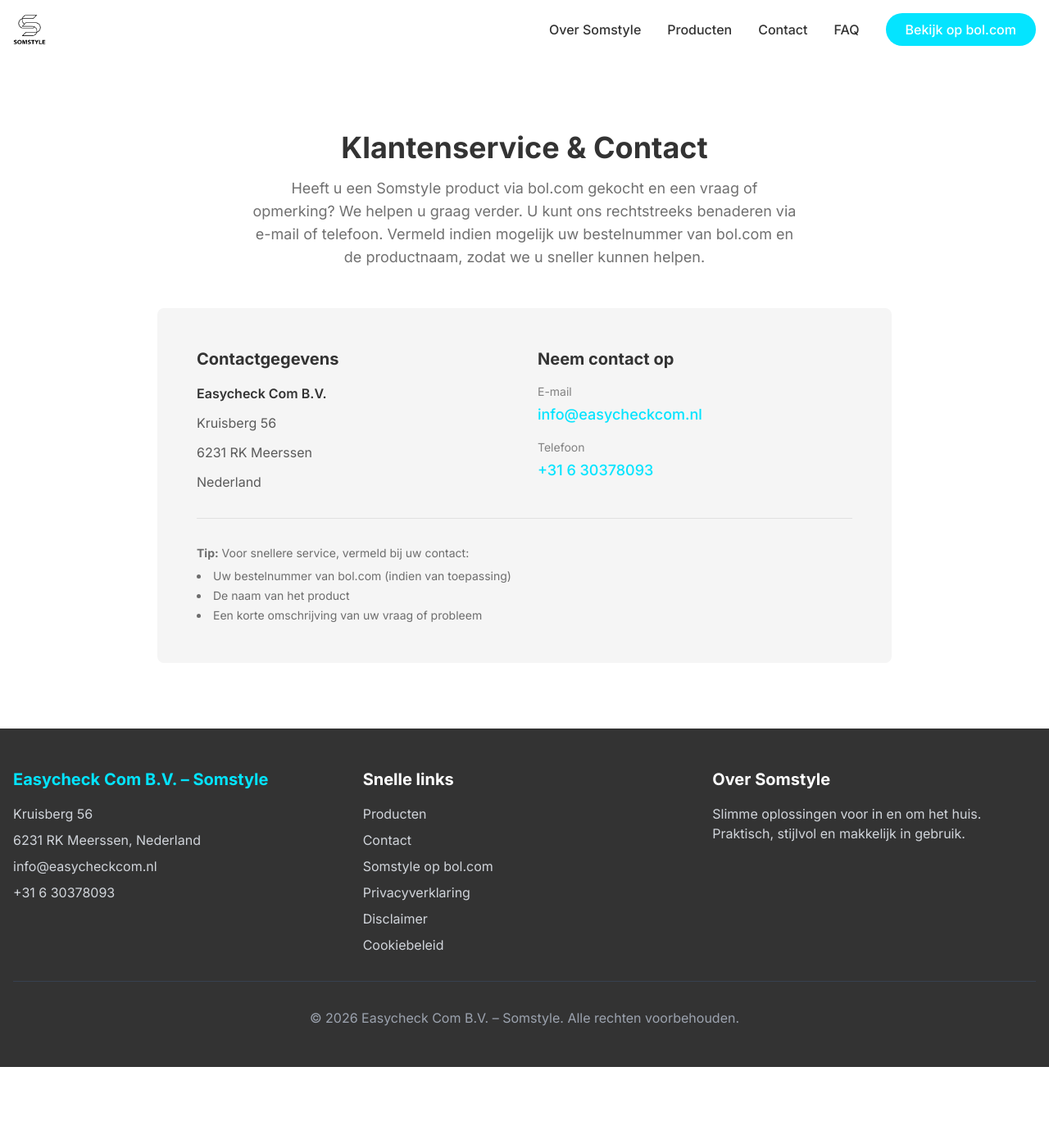
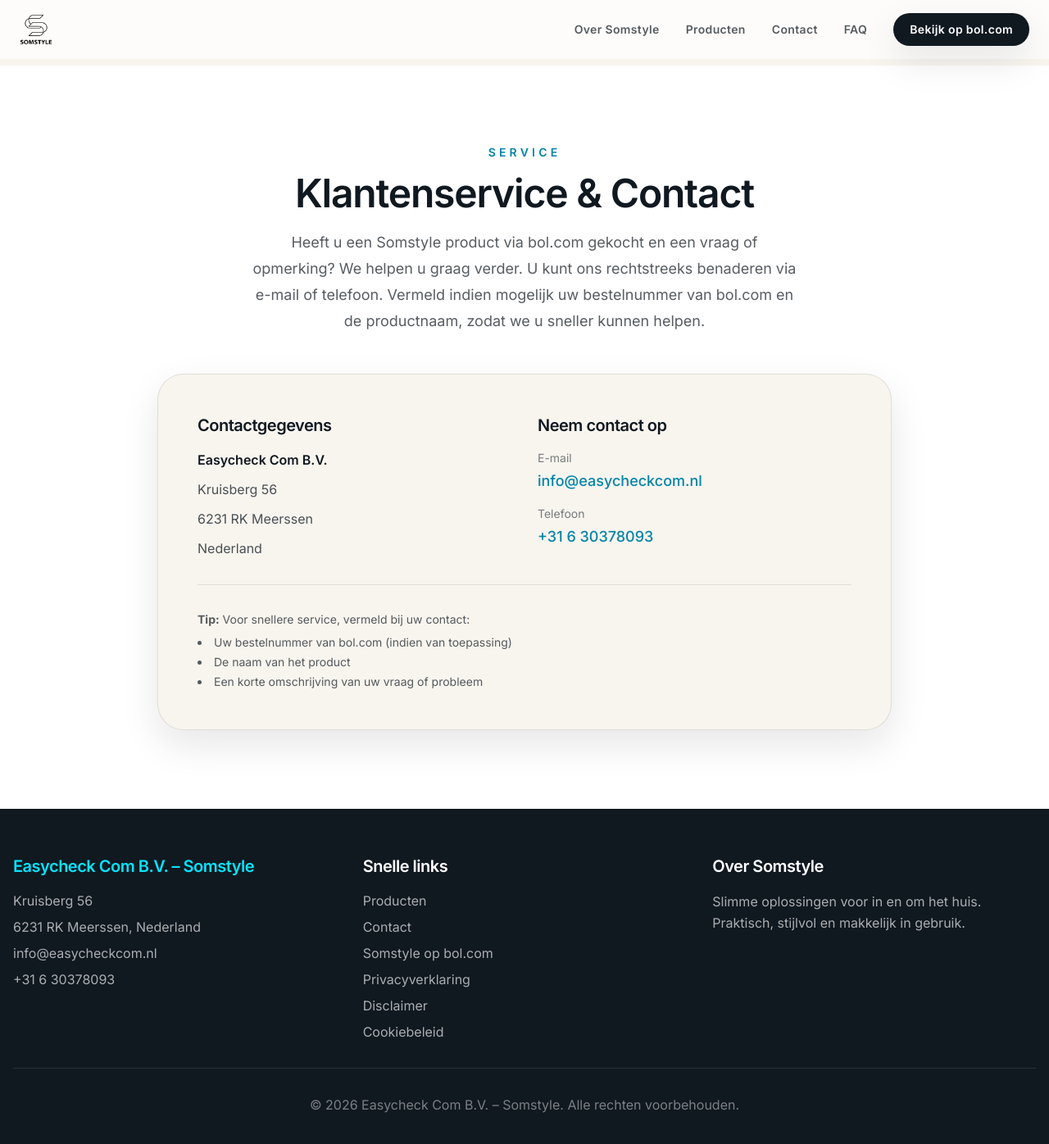
Before and after one commit to habtiaet/Somstyle_website, a Next.js app: page /contact in a window 1280 px wide. Shown: the top 1396 px of the page at 82% size. Before the commit the page ends 1302 px from the top, so only its background shows below. Built offline with nearby package versions, Linux system fonts and the light colour scheme.

Commit message:
Polish website visual design
Co-authored-by: Luc Scheepers <habtiaet@users.noreply.github.com>

```diff
--- a/app/globals.css
+++ b/app/globals.css
@@ -11,5 +11,10 @@ html {
 }
 
 body {
-  @apply text-somstyle-gray-dark bg-white;
+  @apply bg-somstyle-cream text-somstyle-ink;
+  text-rendering: optimizeLegibility;
 }
+
+::selection {
+  @apply bg-somstyle-blue/30 text-somstyle-ink;
+}
--- a/components/Contact.tsx
+++ b/components/Contact.tsx
@@ -2,25 +2,28 @@ import React from 'react';
 
 export default function Contact() {
   return (
-    <section id="contact" className="py-20 bg-white">
+    <section id="contact" className="py-24 bg-white">
       <div className="container mx-auto px-4">
         <div className="max-w-4xl mx-auto">
-          <h2 className="text-3xl md:text-4xl font-bold text-somstyle-gray-dark mb-4 text-center">
+          <p className="mb-4 text-center text-sm font-semibold uppercase tracking-[0.3em] text-somstyle-blue-deep">
+            Service
+          </p>
+          <h2 className="text-3xl md:text-5xl font-semibold tracking-tight text-somstyle-ink mb-5 text-center">
             Klantenservice & Contact
           </h2>
 
-          <p className="text-lg text-somstyle-gray-dark/70 mb-12 text-center max-w-2xl mx-auto">
+          <p className="text-lg leading-8 text-somstyle-ink/70 mb-12 text-center max-w-2xl mx-auto">
             Heeft u een Somstyle product via bol.com gekocht en een vraag of opmerking? We helpen u graag verder. U kunt ons rechtstreeks benaderen via e-mail of telefoon. Vermeld indien mogelijk uw bestelnummer van bol.com en de productnaam, zodat we u sneller kunnen helpen.
           </p>
 
-          <div className="bg-somstyle-gray-light rounded-lg p-6 md:p-12">
+          <div className="rounded-[2rem] border border-somstyle-ink/10 bg-somstyle-cream p-6 shadow-premium-soft md:p-12">
             <div className="grid grid-cols-1 md:grid-cols-2 gap-6 md:gap-8">
               <div>
-                <h3 className="text-xl font-bold text-somstyle-gray-dark mb-4">
+                <h3 className="text-xl font-semibold tracking-tight text-somstyle-ink mb-4">
                   Contactgegevens
                 </h3>
-                <div className="space-y-3 text-somstyle-gray-dark/80">
-                  <p className="font-semibold text-somstyle-gray-dark">
+                <div className="space-y-3 text-somstyle-ink/75">
+                  <p className="font-semibold text-somstyle-ink">
                     Easycheck Com B.V.
                   </p>
                   <p>Kruisberg 56</p>
@@ -30,24 +33,24 @@ export default function Contact() {
               </div>
 
               <div>
-                <h3 className="text-xl font-bold text-somstyle-gray-dark mb-4">
+                <h3 className="text-xl font-semibold tracking-tight text-somstyle-ink mb-4">
                   Neem contact op
                 </h3>
                 <div className="space-y-4">
                   <div>
-                    <p className="text-sm text-somstyle-gray-dark/60 mb-1">E-mail</p>
+                    <p className="text-sm text-somstyle-ink/55 mb-1">E-mail</p>
                     <a
                       href="mailto:info@easycheckcom.nl"
-                      className="text-somstyle-blue hover:underline font-medium text-lg"
+                      className="text-somstyle-blue-deep hover:text-somstyle-ink font-medium text-lg transition-colors"
                     >
                       info@easycheckcom.nl
                     </a>
                   </div>
                   <div>
-                    <p className="text-sm text-somstyle-gray-dark/60 mb-1">Telefoon</p>
+                    <p className="text-sm text-somstyle-ink/55 mb-1">Telefoon</p>
                     <a
                       href="tel:+31630378093"
-                      className="text-somstyle-blue hover:underline font-medium text-lg"
+                      className="text-somstyle-blue-deep hover:text-somstyle-ink font-medium text-lg transition-colors"
                     >
                       +31 6 30378093
                     </a>
@@ -56,11 +59,11 @@ export default function Contact() {
               </div>
             </div>
 
-            <div className="mt-8 pt-8 border-t border-somstyle-gray-dark/10">
-              <p className="text-somstyle-gray-dark/70 text-sm">
+            <div className="mt-8 pt-8 border-t border-somstyle-ink/10">
+              <p className="text-somstyle-ink/70 text-sm">
                 <strong>Tip:</strong> Voor snellere service, vermeld bij uw contact:
               </p>
-              <ul className="list-disc list-inside text-somstyle-gray-dark/70 text-sm mt-2 space-y-1">
+              <ul className="list-disc list-inside text-somstyle-ink/70 text-sm mt-2 space-y-1">
                 <li>Uw bestelnummer van bol.com (indien van toepassing)</li>
                 <li>De naam van het product</li>
                 <li>Een korte omschrijving van uw vraag of probleem</li>
--- a/components/FAQ.tsx
+++ b/components/FAQ.tsx
@@ -38,28 +38,35 @@ export default function FAQ() {
   };
 
   return (
-    <section id="faq" className="py-20 bg-somstyle-gray-light">
+    <section id="faq" className="relative overflow-hidden bg-somstyle-cream py-24">
+      <div className="absolute left-0 top-24 h-72 w-72 rounded-full bg-somstyle-blue/10 blur-3xl" />
       <div className="container mx-auto px-4">
         <div className="max-w-3xl mx-auto">
-          <h2 className="text-3xl md:text-4xl font-bold text-somstyle-gray-dark mb-12 text-center">
+          <p className="mb-3 text-center text-xs font-semibold uppercase tracking-[0.35em] text-somstyle-blue-deep">
+            Service
+          </p>
+          <h2 className="text-center text-3xl font-semibold tracking-tight text-somstyle-ink md:text-5xl">
             Veelgestelde vragen
           </h2>
+          <p className="mx-auto mb-12 mt-5 max-w-2xl text-center text-lg leading-relaxed text-somstyle-ink/65">
+            Heldere antwoorden over bestellen, garantie en ondersteuning na aankoop.
+          </p>
 
           <div className="space-y-4">
             {faqItems.map((item, index) => (
               <div
                 key={index}
-                className="bg-white rounded-lg shadow-md overflow-hidden"
+                className="overflow-hidden rounded-[1.5rem] border border-somstyle-ink/10 bg-white/85 shadow-premium-soft backdrop-blur"
               >
                 <button
                   onClick={() => toggleFAQ(index)}
-                  className="w-full px-6 py-4 text-left flex items-center justify-between hover:bg-somstyle-gray-light transition-colors"
+                  className="flex w-full items-center justify-between px-6 py-5 text-left transition-colors hover:bg-somstyle-cream/70"
                 >
-                  <span className="font-semibold text-somstyle-gray-dark pr-4">
+                  <span className="pr-4 font-semibold text-somstyle-ink">
                     {item.question}
                   </span>
                   <span
-                    className={`text-somstyle-blue text-2xl transition-transform flex-shrink-0 ${
+                    className={`flex h-9 w-9 flex-shrink-0 items-center justify-center rounded-full bg-somstyle-blue/15 text-lg text-somstyle-blue-deep transition-transform ${
                       openIndex === index ? 'rotate-180' : ''
                     }`}
                   >
@@ -71,7 +78,7 @@ export default function FAQ() {
                     openIndex === index ? 'max-h-96' : 'max-h-0'
                   }`}
                 >
-                  <div className="px-6 py-4 text-somstyle-gray-dark/80 leading-relaxed">
+                  <div className="px-6 pb-6 pt-1 leading-relaxed text-somstyle-ink/70">
                     {item.answer}
                   </div>
                 </div>
--- a/components/Footer.tsx
+++ b/components/Footer.tsx
@@ -3,21 +3,21 @@ import Link from 'next/link';
 
 export default function Footer() {
   return (
-    <footer className="bg-somstyle-gray-dark text-white py-12">
+    <footer className="bg-somstyle-ink text-white py-14">
       <div className="container mx-auto px-4">
         <div className="grid grid-cols-1 md:grid-cols-3 gap-8 mb-8">
           {/* Company Info */}
           <div>
-            <h3 className="text-xl font-bold text-somstyle-blue mb-4">
+            <h3 className="text-xl font-semibold tracking-tight text-somstyle-blue mb-4">
               Easycheck Com B.V. – Somstyle
             </h3>
-            <p className="text-gray-300 mb-2">
+            <p className="text-white/65 mb-2">
               Kruisberg 56
             </p>
-            <p className="text-gray-300 mb-2">
+            <p className="text-white/65 mb-2">
               6231 RK Meerssen, Nederland
             </p>
-            <p className="text-gray-300 mb-2">
+            <p className="text-white/65 mb-2">
               <a
                 href="mailto:info@easycheckcom.nl"
                 className="hover:text-somstyle-blue transition-colors"
@@ -25,7 +25,7 @@ export default function Footer() {
                 info@easycheckcom.nl
               </a>
             </p>
-            <p className="text-gray-300">
+            <p className="text-white/65">
               <a
                 href="tel:+31630378093"
                 className="hover:text-somstyle-blue transition-colors"
@@ -37,12 +37,12 @@ export default function Footer() {
 
           {/* Quick Links */}
           <div>
-            <h3 className="text-xl font-bold mb-4">Snelle links</h3>
+            <h3 className="text-xl font-semibold tracking-tight mb-4">Snelle links</h3>
             <ul className="space-y-2">
               <li>
                 <Link
                   href="/producten"
-                  className="text-gray-300 hover:text-somstyle-blue transition-colors"
+                  className="text-white/65 hover:text-somstyle-blue transition-colors"
                 >
                   Producten
                 </Link>
@@ -50,7 +50,7 @@ export default function Footer() {
               <li>
                 <Link
                   href="/contact"
-                  className="text-gray-300 hover:text-somstyle-blue transition-colors"
+                  className="text-white/65 hover:text-somstyle-blue transition-colors"
                 >
                   Contact
                 </Link>
@@ -60,7 +60,7 @@ export default function Footer() {
                   href="https://www.bol.com/nl/nl/s/?searchtext=somstyle"
                   target="_blank"
                   rel="noopener noreferrer"
-                  className="text-gray-300 hover:text-somstyle-blue transition-colors"
+                  className="text-white/65 hover:text-somstyle-blue transition-colors"
                 >
                   Somstyle op bol.com
                 </a>
@@ -68,7 +68,7 @@ export default function Footer() {
               <li>
                 <Link
                   href="/privacy"
-                  className="text-gray-300 hover:text-somstyle-blue transition-colors"
+                  className="text-white/65 hover:text-somstyle-blue transition-colors"
                 >
                   Privacyverklaring
                 </Link>
@@ -76,7 +76,7 @@ export default function Footer() {
               <li>
                 <Link
                   href="/disclaimer"
-                  className="text-gray-300 hover:text-somstyle-blue transition-colors"
+                  className="text-white/65 hover:text-somstyle-blue transition-colors"
                 >
                   Disclaimer
                 </Link>
@@ -84,7 +84,7 @@ export default function Footer() {
               <li>
                 <Link
                   href="/cookies"
-                  className="text-gray-300 hover:text-somstyle-blue transition-colors"
+                  className="text-white/65 hover:text-somstyle-blue transition-colors"
                 >
                   Cookiebeleid
                 </Link>
@@ -94,15 +94,15 @@ export default function Footer() {
 
           {/* About */}
           <div>
-            <h3 className="text-xl font-bold mb-4">Over Somstyle</h3>
-            <p className="text-gray-300">
+            <h3 className="text-xl font-semibold tracking-tight mb-4">Over Somstyle</h3>
+            <p className="text-white/65 leading-relaxed">
               Slimme oplossingen voor in en om het huis. Praktisch, stijlvol en
               makkelijk in gebruik.
             </p>
           </div>
         </div>
 
-        <div className="border-t border-gray-700 pt-8 text-center text-gray-400">
+        <div className="border-t border-white/10 pt-8 text-center text-white/45">
           <p>&copy; {new Date().getFullYear()} Easycheck Com B.V. – Somstyle. Alle rechten voorbehouden.</p>
         </div>
       </div>
--- a/components/Header.tsx
+++ b/components/Header.tsx
@@ -48,26 +48,29 @@ export default function Header() {
     { label: 'FAQ', id: 'faq' },
   ];
 
+  const navLinkClass =
+    'text-sm font-semibold tracking-wide text-somstyle-ink/70 transition-colors hover:text-somstyle-blue-deep';
+
   return (
     <header
-      className={`fixed top-0 left-0 right-0 z-50 transition-all duration-300 ${
+      className={`fixed left-0 right-0 top-0 z-50 transition-all duration-300 ${
         isScrolled
-          ? 'bg-white shadow-md'
-          : 'bg-white/95 backdrop-blur-sm'
+          ? 'border-b border-somstyle-ink/10 bg-white/90 shadow-premium-soft backdrop-blur-xl'
+          : 'bg-white/70 backdrop-blur-xl'
       }`}
     >
-      <nav className="container mx-auto px-4 py-4">
+      <nav className="container mx-auto px-4 py-4 md:px-6">
         <div className="flex items-center justify-between">
           <Logo />
 
           {/* Desktop Navigation */}
-          <div className="hidden md:flex items-center space-x-8">
+          <div className="hidden items-center gap-8 md:flex">
             {navLinks.map((link) => (
               link.href ? (
                 <Link
                   key={link.id}
                   href={link.href}
-                  className="text-somstyle-gray-dark hover:text-somstyle-blue transition-colors font-medium"
+                  className={navLinkClass}
                 >
                   {link.label}
                 </Link>
@@ -75,7 +78,7 @@ export default function Header() {
                 <button
                   key={link.id}
                   onClick={() => handleNavClick(link)}
-                  className="text-somstyle-gray-dark hover:text-somstyle-blue transition-colors font-medium"
+                  className={navLinkClass}
                 >
                   {link.label}
                 </button>
@@ -85,7 +88,7 @@ export default function Header() {
               href="https://www.bol.com/nl/nl/s/?searchtext=somstyle"
               target="_blank"
               rel="noopener noreferrer"
-              className="bg-somstyle-blue text-white px-6 py-2 rounded-full hover:bg-opacity-90 transition-all font-medium"
+              className="rounded-full bg-somstyle-ink px-5 py-2.5 text-sm font-semibold tracking-wide text-white shadow-premium-soft transition-all hover:-translate-y-0.5 hover:bg-somstyle-blue-deep"
             >
               Bekijk op bol.com
             </a>
@@ -93,23 +96,23 @@ export default function Header() {
 
           {/* Mobile Menu Button */}
           <button
-            className="md:hidden p-2"
+            className="rounded-full border border-somstyle-ink/10 bg-white/80 p-2 shadow-sm md:hidden"
             onClick={() => setIsMobileMenuOpen(!isMobileMenuOpen)}
             aria-label="Toggle menu"
           >
             <div className="w-6 h-6 flex flex-col justify-center space-y-1.5">
               <span
-                className={`block h-0.5 w-6 bg-somstyle-gray-dark transition-all ${
+                className={`block h-0.5 w-6 bg-somstyle-ink transition-all ${
                   isMobileMenuOpen ? 'rotate-45 translate-y-2' : ''
                 }`}
               />
               <span
-                className={`block h-0.5 w-6 bg-somstyle-gray-dark transition-all ${
+                className={`block h-0.5 w-6 bg-somstyle-ink transition-all ${
                   isMobileMenuOpen ? 'opacity-0' : ''
                 }`}
               />
               <span
-                className={`block h-0.5 w-6 bg-somstyle-gray-dark transition-all ${
+                className={`block h-0.5 w-6 bg-somstyle-ink transition-all ${
                   isMobileMenuOpen ? '-rotate-45 -translate-y-2' : ''
                 }`}
               />
@@ -119,14 +122,14 @@ export default function Header() {
 
         {/* Mobile Navigation */}
         {isMobileMenuOpen && (
-          <div className="md:hidden mt-4 pb-4 space-y-4">
+          <div className="mt-4 space-y-3 rounded-3xl border border-somstyle-ink/10 bg-white/95 p-4 shadow-premium-soft md:hidden">
             {navLinks.map((link) => (
               link.href ? (
                 <Link
                   key={link.id}
                   href={link.href}
                   onClick={() => setIsMobileMenuOpen(false)}
-                  className="block w-full text-left text-somstyle-gray-dark hover:text-somstyle-blue transition-colors font-medium py-2"
+                  className="block w-full rounded-2xl px-3 py-2 text-left font-semibold text-somstyle-ink/75 transition-colors hover:bg-somstyle-cream hover:text-somstyle-blue-deep"
                 >
                   {link.label}
                 </Link>
@@ -134,7 +137,7 @@ export default function Header() {
                 <button
                   key={link.id}
                   onClick={() => handleNavClick(link)}
-                  className="block w-full text-left text-somstyle-gray-dark hover:text-somstyle-blue transition-colors font-medium py-2"
+                  className="block w-full rounded-2xl px-3 py-2 text-left font-semibold text-somstyle-ink/75 transition-colors hover:bg-somstyle-cream hover:text-somstyle-blue-deep"
                 >
                   {link.label}
                 </button>
@@ -144,7 +147,7 @@ export default function Header() {
               href="https://www.bol.com/nl/nl/s/?searchtext=somstyle"
               target="_blank"
               rel="noopener noreferrer"
-              className="block bg-somstyle-blue text-white px-6 py-2 rounded-full hover:bg-opacity-90 transition-all font-medium text-center"
+              className="block rounded-full bg-somstyle-ink px-6 py-3 text-center font-semibold text-white transition-all hover:bg-somstyle-blue-deep"
             >
               Bekijk op bol.com
             </a>
--- a/tailwind.config.ts
+++ b/tailwind.config.ts
@@ -10,8 +10,15 @@ const config: Config = {
     extend: {
       colors: {
         'somstyle-blue': '#04E4FF',
+        'somstyle-blue-deep': '#0284A8',
         'somstyle-gray-light': '#F5F5F5',
         'somstyle-gray-dark': '#333333',
+        'somstyle-ink': '#101820',
+        'somstyle-cream': '#F8F5EF',
+      },
+      boxShadow: {
+        'premium': '0 24px 70px rgba(16, 24, 32, 0.14)',
+        'premium-soft': '0 18px 45px rgba(16, 24, 32, 0.10)',
       },
       fontFamily: {
         sans: ['var(--font-inter)', 'system-ui', 'sans-serif'],
```
Also changed, not shown: app/producten/page.tsx (+24 -19 lines), components/About.tsx (+43 -18 lines), components/Hero.tsx (+61 -21 lines), components/Products.tsx (+19 -12 lines).
